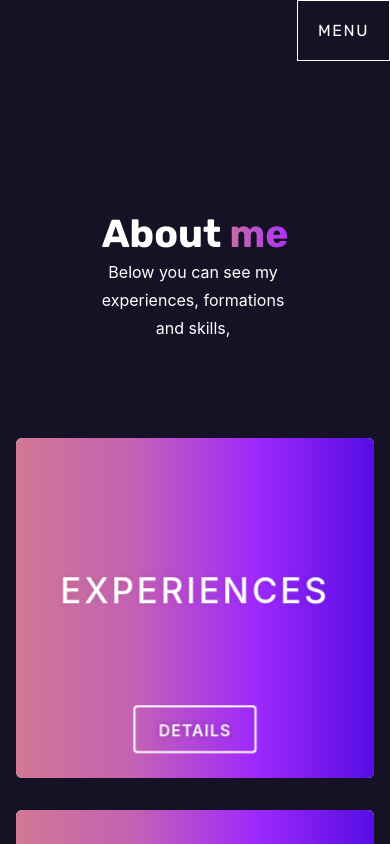
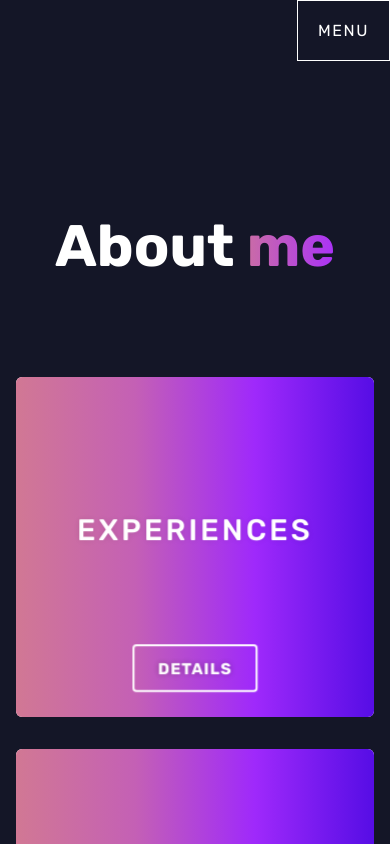
Before and after one commit to Flamekke/Portfoliov2, a React (Create React App) app in the folder portfolio/: page /about in a window 390 px wide. Both pictures are taken after a click on the button "SEE MORE". Shown: the top 844 px of the page. Built offline with nearby package versions, Linux system fonts and the light colour scheme; some icons are missing.

Commit message:
animation delete

```diff
--- a/portfolio/src/components/About.js
+++ b/portfolio/src/components/About.js
@@ -22,18 +22,10 @@ class About extends Component {
         <div>
 
 
-                <div class='container'>
                     {/* <div class="title">
                     </div> */}
                     <div class="par">
                         <h1>About <span>me</span></h1>
-
-                        <p>
-                        Below you can see my experiences, formations and skills,
-                        </p>
-
-
-
 
 <div class="wrapper">
         <div class="card">
@@ -267,7 +259,6 @@ class About extends Component {
 
 
 
-            </div>
         )
     }
 }
--- a/portfolio/src/components/Home.css
+++ b/portfolio/src/components/Home.css
@@ -90,6 +90,10 @@ h1 {
     padding-left : 0vw;
 
     text-align: center;
+}
+
+.par h1 {
+    font-size: 15vw;
 }
 
 h2 {
@@ -584,4 +588,9 @@ h2 {
         font-size: 0.60em;
     }
 
+    .front .cardTitle {
+
+        font-size: 30px;
+    }
+
   }
```
